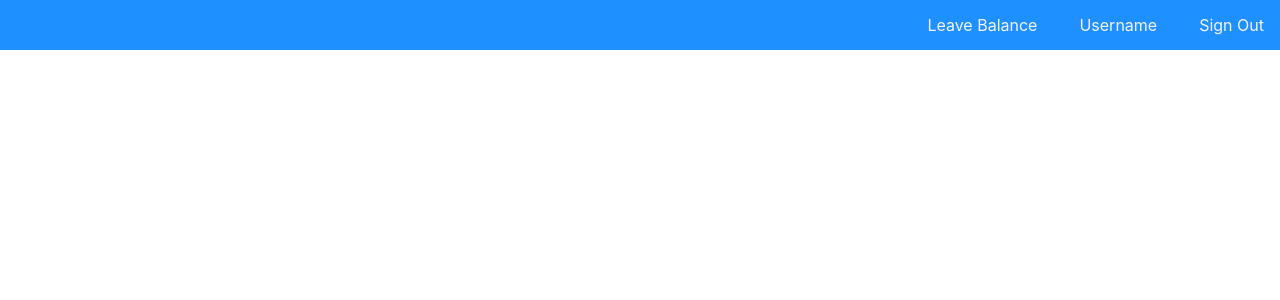
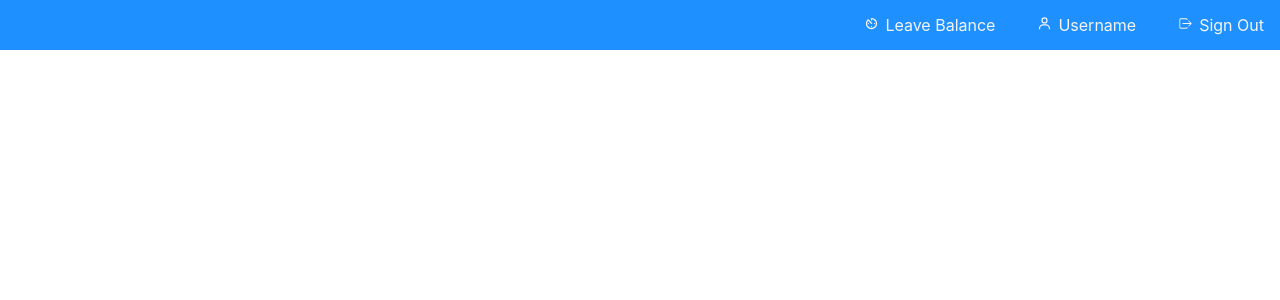
Before and after one commit to BenoCharlo/payroll_manager, a Next.js app in the folder frontend/: page / in a window 1280 px wide. Shown: the top 300 px of the page. Built offline with nearby package versions, Linux system fonts and the light colour scheme.

Commit message:
add navar icons

```diff
--- a/frontend/components/Navbar.tsx
+++ b/frontend/components/Navbar.tsx
@@ -1,12 +1,24 @@
 import styles from "../styles/Navbar.module.css"
+import {IoIosLogOut} from "react-icons/io"
+import {BiUser} from "react-icons/bi"
+import {MdOutlineAvTimer} from "react-icons/md"
 
 export const Navbar = () => {
   return (
     <div className={styles.nav}>
       <ul className={styles.nav__menu}>
-        <li className={styles.menu__item}>Leave Balance</li>
-        <li className={styles.menu__item}>Username</li>
-        <li className={styles.menu__item}>Sign Out</li>
+        <li className={styles.menu__item}>
+        <span className={styles.icon}><MdOutlineAvTimer /></span>
+          Leave Balance
+          </li>
+        <li className={styles.menu__item}>
+        <span className={styles.icon}><BiUser /></span>
+          Username
+          </li>
+        <li className={styles.menu__item}>
+        <span className={styles.icon}><IoIosLogOut /></span>
+          Sign Out
+          </li>
       </ul>
     </div>
   )
--- a/frontend/styles/Navbar.module.css
+++ b/frontend/styles/Navbar.module.css
@@ -17,6 +17,7 @@
 
 .menu__item {
     margin-left: 10px;
+    font-size: 16px;
     color: whitesmoke;
     cursor: pointer;
     padding: 16px;
@@ -28,3 +29,9 @@
     opacity: 0.8;
     color: black
 }
+
+.icon {
+    margin-right: 6px;
+    font-size: 15px;
+    cursor: pointer;
+  }
```
